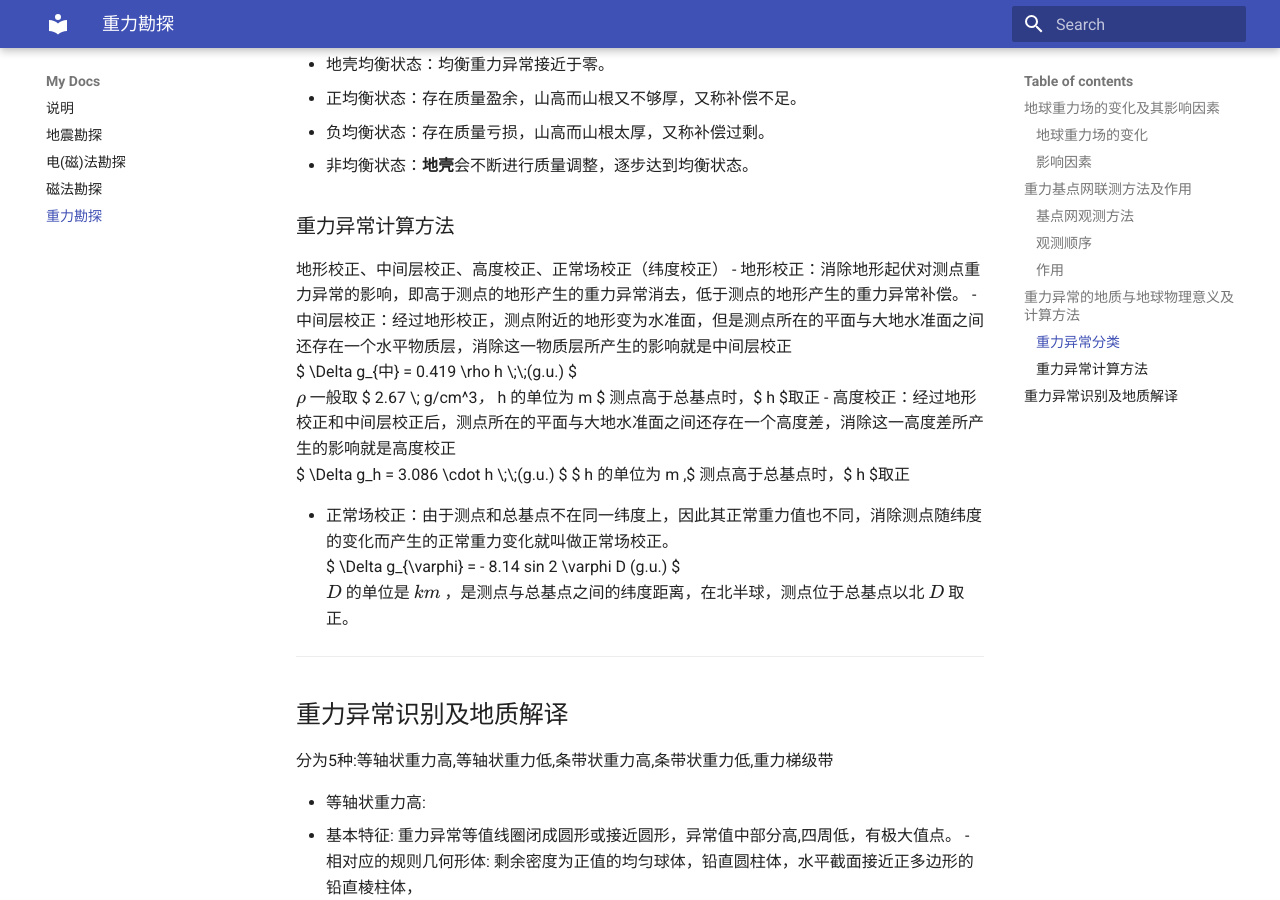
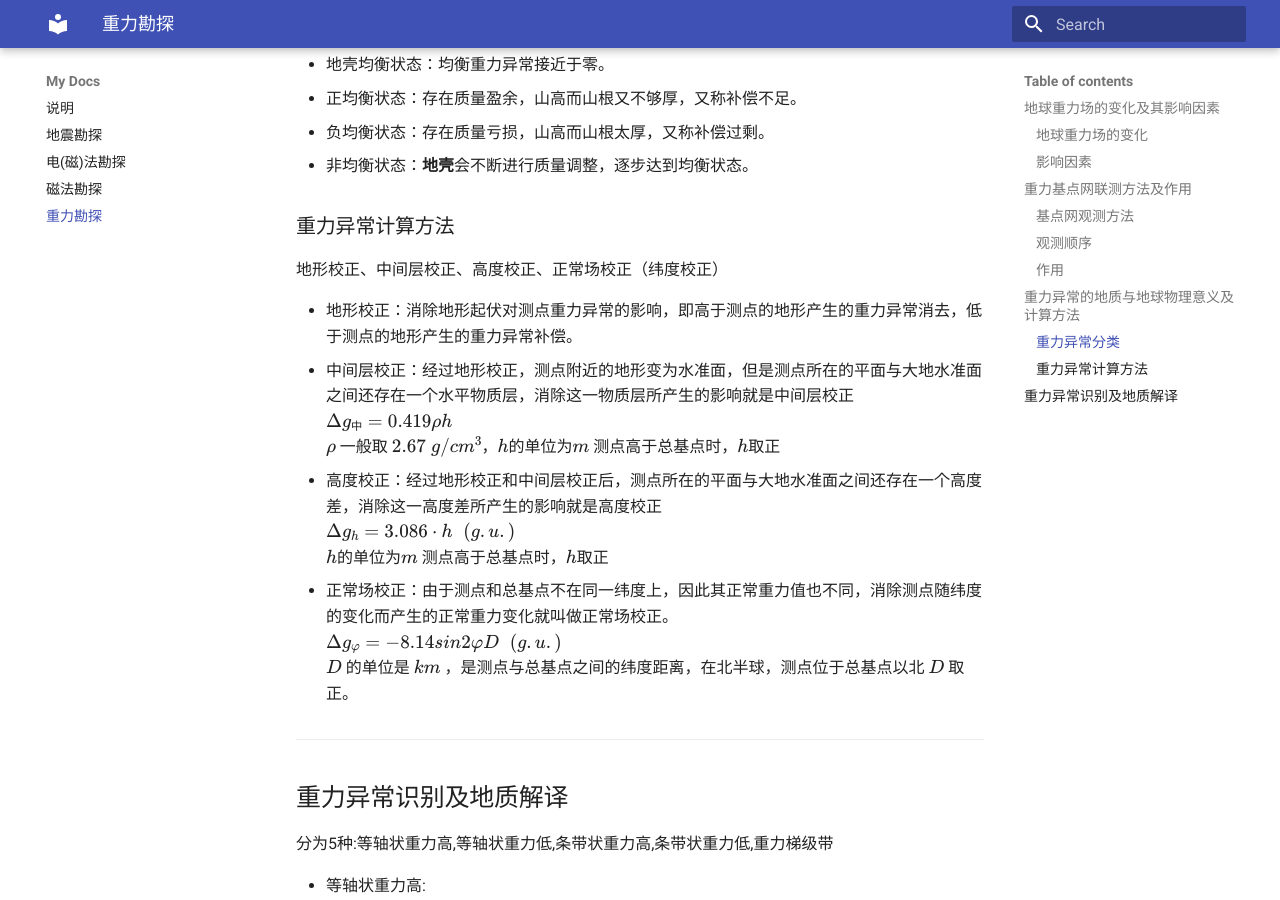
Before and after one commit to Vcholerae1/Geophysic-Notes, an MkDocs documentation site: the page built from docs/重力勘探.md, in a window 1280 px wide and 900 px high, scrolled down 2611 px. Built offline with MkDocs 1.6.1 and Material for MkDocs 9.7.7, drawn with Linux system fonts in a browser that asks for light colours.

Commit message:
Change some formula

```diff
--- a/docs/重力勘探.md
+++ b/docs/重力勘探.md
@@ -75,15 +75,17 @@
   - 非均衡状态：**地壳**会不断进行质量调整，逐步达到均衡状态。
 ### 重力异常计算方法
 地形校正、中间层校正、高度校正、正常场校正（纬度校正）
+
 - 地形校正：消除地形起伏对测点重力异常的影响，即高于测点的地形产生的重力异常消去，低于测点的地形产生的重力异常补偿。
 - 中间层校正：经过地形校正，测点附近的地形变为水准面，但是测点所在的平面与大地水准面之间还存在一个水平物质层，消除这一物质层所产生的影响就是中间层校正
-$ \Delta g_{中} = 0.419 \rho h \;\;(g.u.) $
-$\rho$ 一般取  $ 2.67 \; g/cm^3$，$ h $的单位为$ m $ 测点高于总基点时，$ h $取正
+$\Delta g_{中} = 0.419 \rho h$
+$\rho$ 一般取  $2.67 \; g/cm^3$，$h$的单位为$m$ 测点高于总基点时，$h$取正
 - 高度校正：经过地形校正和中间层校正后，测点所在的平面与大地水准面之间还存在一个高度差，消除这一高度差所产生的影响就是高度校正
-$ \Delta g_h = 3.086 \cdot h \;\;(g.u.) $  $ h $的单位为$ m ,$ 测点高于总基点时，$ h $取正
+$\Delta g_h = 3.086 \cdot h \;\;(g.u.)$
+$h$的单位为$m$ 测点高于总基点时，$h$取正
 
 - 正常场校正：由于测点和总基点不在同一纬度上，因此其正常重力值也不同，消除测点随纬度的变化而产生的正常重力变化就叫做正常场校正。
-$ \Delta g_{\varphi} = - 8.14 sin 2 \varphi D (g.u.) $
+$\Delta g_{\varphi} = - 8.14 sin 2 \varphi D\;\; (g.u.)$
 $D$ 的单位是 $km$ ，是测点与总基点之间的纬度距离，在北半球，测点位于总基点以北 $D$ 取正。
 
 ---
```
